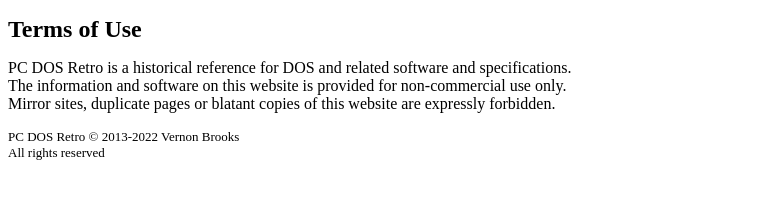
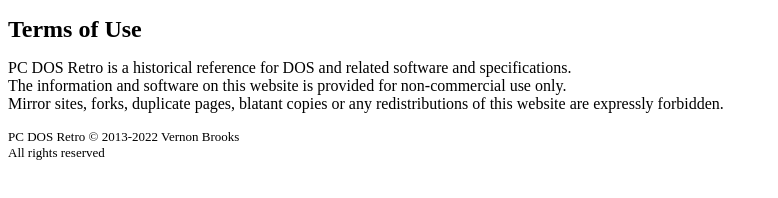
Before and after one commit to pcdosretro/PCDOSRetro.github.io, a plain HTML site: page TermsofUse.htm in a window 1280 px wide. Shown: the whole page, without its empty margins (0-778 px from the left). Drawn offline with Linux system fonts and the light colour scheme.

Commit message:
Update TermsofUse.htm

```diff
--- a/TermsofUse.htm
+++ b/TermsofUse.htm
@@ -9,7 +9,7 @@
 <p><b style="font-size:x-large">Terms of Use</b></p>
 <p>PC DOS Retro is a historical reference for DOS and related software and specifications.<br>
 The information and software on this website is provided for non-commercial use only.<br>
-Mirror sites, duplicate pages or blatant copies of this website are expressly forbidden.</p>
+Mirror sites, forks, duplicate pages, blatant copies or any redistributions of this website are expressly forbidden.</p>
 <p style="font-size:small">PC DOS Retro &copy; 2013-2022 Vernon Brooks<br>All rights reserved</p>
 </body>
 </html>
```
